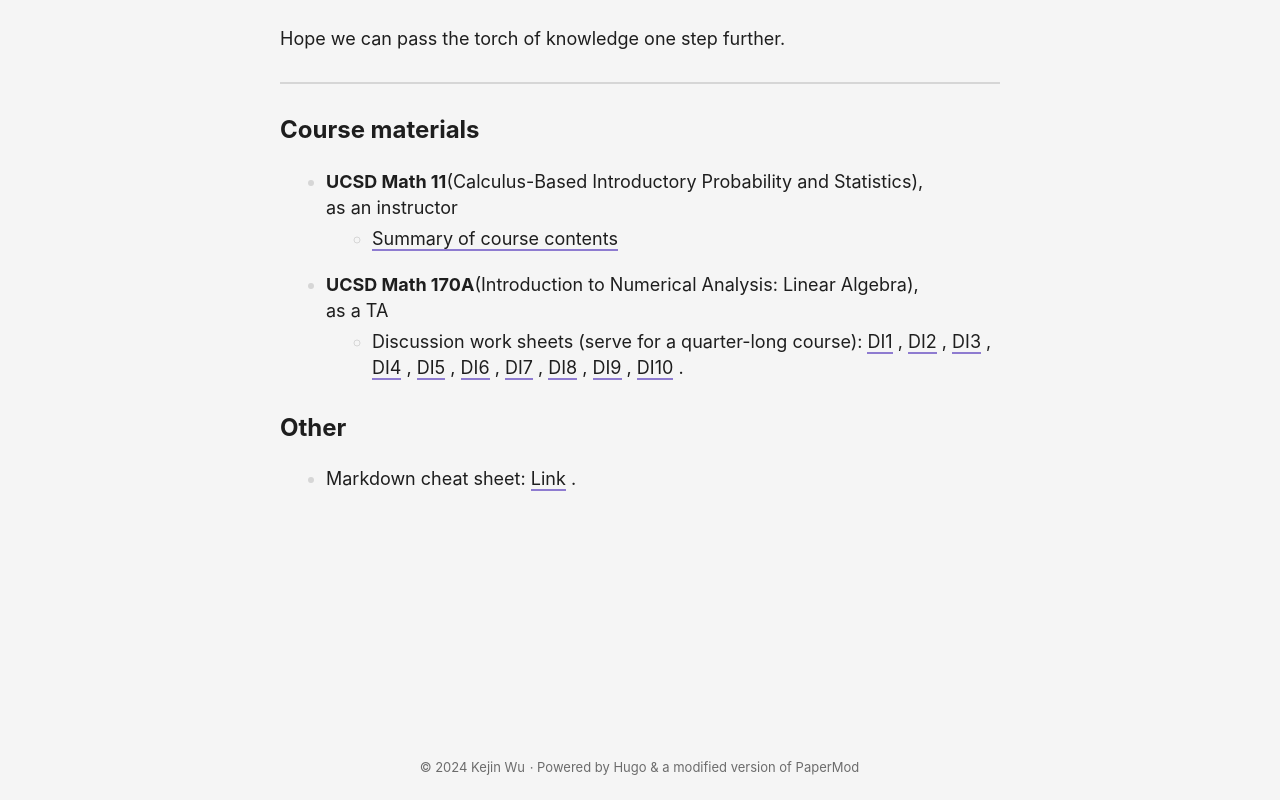
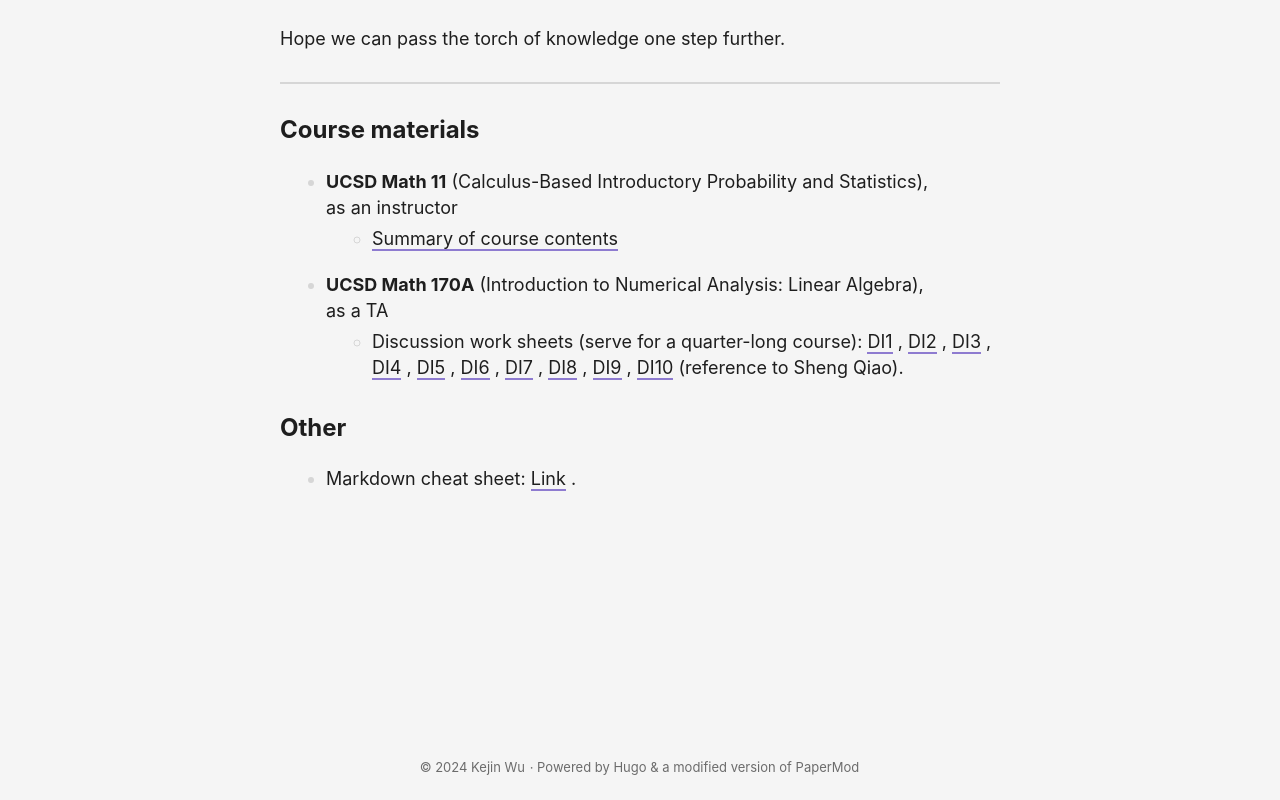
Before and after one commit to KejinWu/KejinWu.github.io, a plain HTML site: page resources/index.html in a window 1280 px wide. Shown: the part 66-866 px from the top of the page. Drawn offline with nearby package versions, Linux system fonts and the light colour scheme.

Commit message:
addreference

```diff
--- a/resources/index.html
+++ b/resources/index.html
@@ -155,14 +155,14 @@
 <hr>
 <h2 id="course-materials">Course materials</h2>
 <ul>
-<li><strong>UCSD Math 11</strong>(Calculus-Based Introductory Probability and Statistics),<br>
+<li><strong>UCSD Math 11</strong> (Calculus-Based Introductory Probability and Statistics),<br>
 as an instructor
 <ul>
 <li><a href="Math11Review.pdf">Summary of course contents </a>
 </li>
 </ul>
 </li>
-<li><strong>UCSD Math 170A</strong>(Introduction to Numerical Analysis: Linear Algebra),<br>
+<li><strong>UCSD Math 170A</strong> (Introduction to Numerical Analysis: Linear Algebra),<br>
 as a TA
 <ul>
 <li>Discussion work sheets (serve for a quarter-long course):  <a href="MATH_170A_DI_1.pdf">DI1</a>
@@ -175,7 +175,7 @@ as a TA
 , <a href="MATH_170A_DI_8.pdf">DI8</a>
 , <a href="MATH_170A_DI_9.pdf">DI9</a>
 , <a href="MATH_170A_DI_10.pdf">DI10</a>
-.</li>
+ (reference to Sheng Qiao).</li>
 </ul>
 </li>
 </ul>
```
Also changed, not shown: 1 other file.
